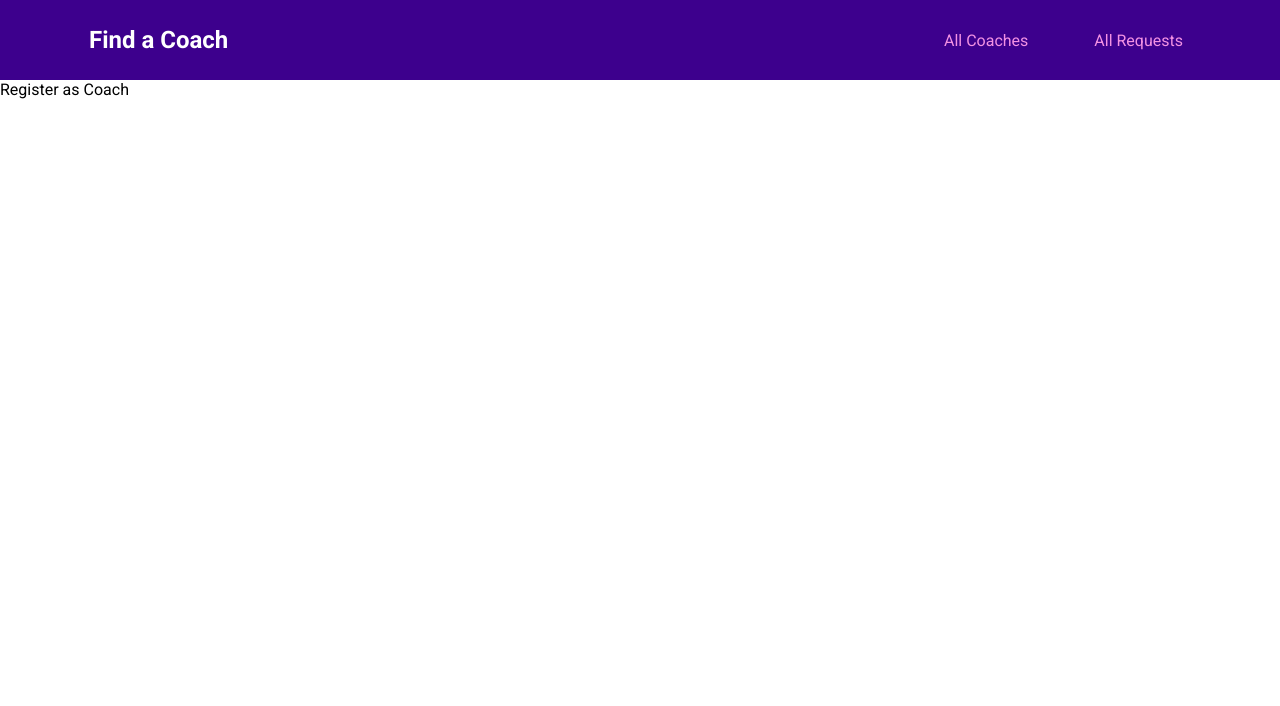
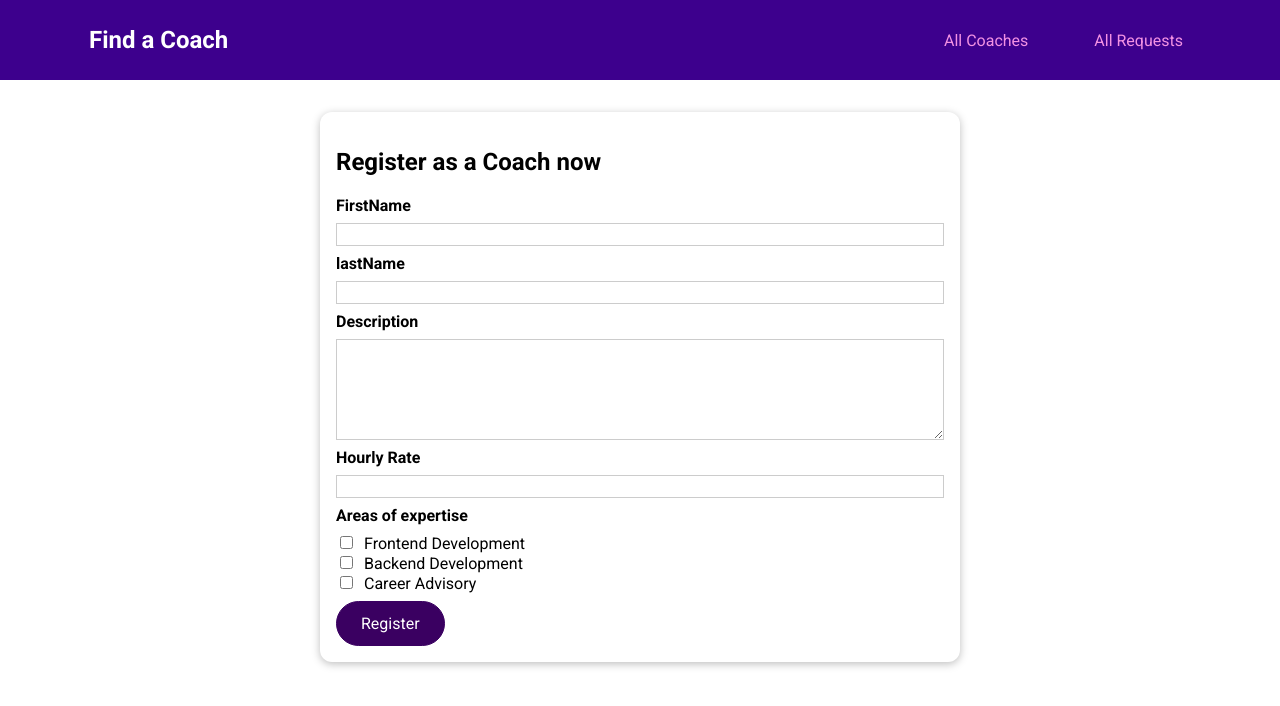
Before and after one commit to danieltrusca/FindACoach-VueJS, a Vue app: page /register in a window 1280 px wide. Shown: the top 706 px of the page. Built offline with nearby package versions, Linux system fonts and the light colour scheme.

Commit message:
register as coach: the form

```diff
--- /dev/null
+++ b/src/components/coaches/CoachForm.vue
@@ -0,0 +1,134 @@
+<template>
+  <form @submit.prevent="submitForm">
+    <div class="form-control">
+      <label for="firstName">FirstName</label>
+      <input
+        type="text"
+        id="firstName"
+        name="firstName"
+        v-model.trim="firstName"
+      />
+    </div>
+    <div class="form-control">
+      <label for="lastName">lastName</label>
+      <input
+        type="text"
+        id="lastName"
+        name="lastName"
+        v-model.trim="lastName"
+      />
+    </div>
+    <div class="form-control">
+      <label for="description">Description</label>
+      <textarea
+        id="description"
+        name="description"
+        v-model.trim="description"
+        rows="5"
+      ></textarea>
+    </div>
+    <div class="form-control">
+      <label for="rate">Hourly Rate</label>
+      <input type="number" id="rate" name="rate" v-model.number="rate" />
+    </div>
+    <div class="form-control">
+      <h3>Areas of expertise</h3>
+      <div>
+        <input type="checkbox" id="frontend" value="frontend" v-model="areas" />
+        <label for="frontend">Frontend Development</label>
+      </div>
+      <div>
+        <input type="checkbox" id="backend" value="backend" v-model="areas" />
+        <label for="backend">Backend Development</label>
+      </div>
+      <div>
+        <input type="checkbox" id="career" value="career" v-model="areas" />
+        <label for="career">Career Advisory</label>
+      </div>
+    </div>
+    <base-button>Register</base-button>
+  </form>
+</template>
+
+<script>
+export default {
+  data() {
+    return {
+      firstName: '',
+      lastName: '',
+      description: '',
+      rate: null,
+      areas: []
+    };
+  },
+  methods: {
+    submitForm() {
+      const formData = {
+        first: this.firstName,
+        last: this.lastName,
+        desc: this.description,
+        rate: this.rate,
+        areas: this.areas
+      };
+      console.log(formData);
+    }
+  }
+};
+</script>
+
+<style scoped>
+.form-control {
+  margin: 0.5rem 0;
+}
+
+label {
+  font-weight: bold;
+  display: block;
+  margin-bottom: 0.5rem;
+}
+
+input[type='checkbox'] + label {
+  font-weight: normal;
+  display: inline;
+  margin: 0 0 0 0.5rem;
+}
+
+input,
+textarea {
+  display: block;
+  width: 100%;
+  border: 1px solid #ccc;
+  font: inherit;
+}
+
+input:focus,
+textarea:focus {
+  background-color: #f0e6fd;
+  outline: none;
+  border-color: #3d008d;
+}
+
+input[type='checkbox'] {
+  display: inline;
+  width: auto;
+  border: none;
+}
+
+input[type='checkbox']:focus {
+  outline: #3d008d solid 1px;
+}
+
+h3 {
+  margin: 0.5rem 0;
+  font-size: 1rem;
+}
+
+.invalid label {
+  color: red;
+}
+
+.invalid input,
+.invalid textarea {
+  border: 1px solid red;
+}
+</style>
--- a/src/pages/coaches/CoachRegistration.vue
+++ b/src/pages/coaches/CoachRegistration.vue
@@ -1,5 +1,17 @@
 <template>
   <section>
-    Register as Coach
+    <base-card>
+      <h2>Register as a Coach now</h2>
+      <coach-form></coach-form>
+    </base-card>
   </section>
 </template>
+
+<script>
+import CoachForm from '../../components/coaches/CoachForm.vue';
+export default {
+  components: {
+    CoachForm
+  }
+};
+</script>
```
